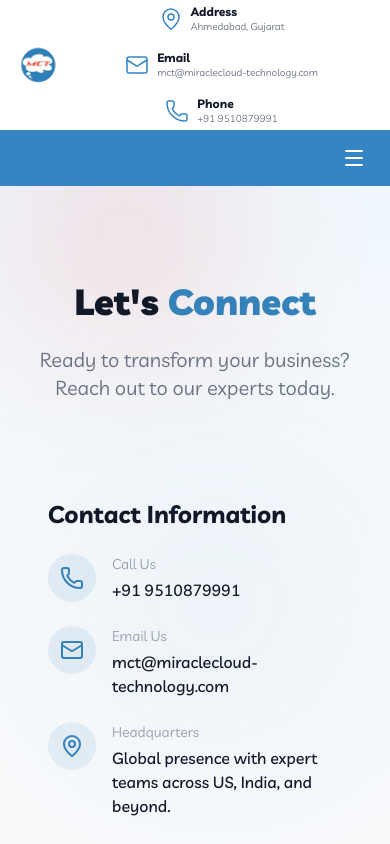
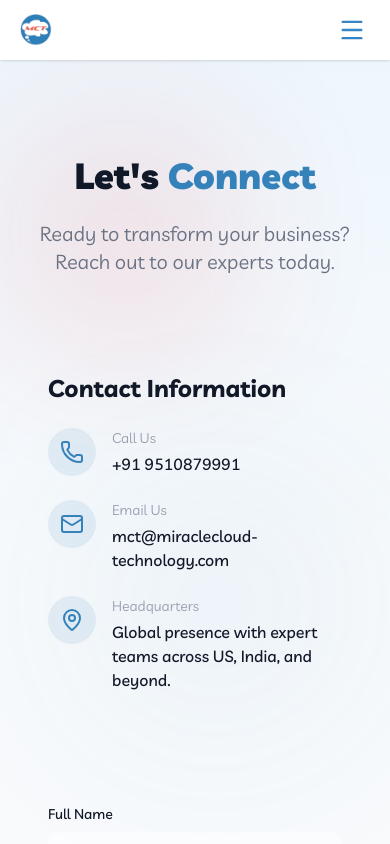
Before and after one commit to kanan756/MCT-Website, a Next.js app: page /contact in a window 390 px wide. Shown: the top 844 px of the page. Built offline with nearby package versions, Linux system fonts and the light colour scheme.

Commit message:
Fix navbar mobile responsiveness

```diff
--- a/src/app/page.tsx
+++ b/src/app/page.tsx
@@ -105,16 +105,16 @@ export default function Home() {
         <div className="max-w-7xl mx-auto px-4 sm:px-6 lg:px-8 w-full relative z-10 flex h-full items-center">
 
           {/* Left Content */}
-          <div className="w-full lg:w-[70%] xl:w-[75%] lg:-ml-12 xl:-ml-24 pt-20">
+          <div className="w-full lg:w-[50%] xl:w-[45%] pt-10 lg:pt-20 relative z-30">
             <motion.div initial={{ opacity: 0, y: 30 }} animate={{ opacity: 1, y: 0 }} transition={{ duration: 0.8 }}>
               <div className="flex items-center gap-4 mb-6">
                  <div className="w-10 h-[2px] bg-[#3b82f6]"></div>
                  <span className="text-white font-bold tracking-widest text-sm uppercase">IT Software & Design</span>
               </div>
-              <h1 className="text-3xl sm:text-4xl md:text-5xl lg:text-[48px] xl:text-[56px] font-black text-white leading-[1.2] tracking-tight mb-10 uppercase relative z-20">
+              <h1 className="text-4xl sm:text-5xl lg:text-[42px] xl:text-[48px] font-black text-white leading-[1.2] tracking-tight mb-10 uppercase relative z-20">
                 Leading IT & Software <br className="hidden sm:block" />
                 {/* Typewriter Effect (Animation 5) */}
-                <span className="text-transparent bg-clip-text bg-gradient-to-r from-white to-gray-400 animate-typewriter inline-block align-bottom max-w-full overflow-hidden text-ellipsis text-2xl sm:text-4xl md:text-5xl lg:text-[48px] xl:text-[56px]">Development Company</span>
+                <span className="text-transparent bg-clip-text bg-gradient-to-r from-white to-gray-400 animate-typewriter inline-block align-bottom max-w-full overflow-hidden text-ellipsis text-3xl sm:text-5xl lg:text-[42px] xl:text-[48px]">Development Company</span>
               </h1>
 
               {/* Pulse / Ripple Effect on Button (Animation 4) */}
--- a/src/components/Navbar.tsx
+++ b/src/components/Navbar.tsx
@@ -20,29 +20,30 @@ export default function Navbar() {
   ];
 
   return (
-    <nav className="w-full z-50 bg-white">
+    <nav className="w-full z-50 bg-white sticky md:static top-0 shadow-sm md:shadow-none">
       {/* Top Bar */}
       <div className="max-w-7xl mx-auto px-4 sm:px-6 lg:px-8">
-        <div className="flex flex-row items-center justify-between py-1 gap-2 w-full overflow-hidden">
+        <div className="flex flex-row items-center justify-between py-2 md:py-1 gap-2 w-full">
           <div className="flex-shrink-0">
             <Link href="/" className="flex items-center">
-              <img src="/mct_logo.png" alt="MCT IT Solutions" className="h-[45px] md:h-[55px] lg:h-[65px] w-auto object-contain" />
+              <img src="/mct_logo.png" alt="MCT IT Solutions" className="h-[40px] sm:h-[45px] md:h-[55px] lg:h-[65px] w-auto object-contain" />
             </Link>
           </div>
 
-          <div className="flex flex-wrap justify-center items-center gap-4 md:gap-6 xl:gap-8 w-full lg:w-auto">
+          {/* Contact Info - Hidden on mobile, visible on tablet/desktop */}
+          <div className="hidden md:flex flex-wrap justify-end items-center gap-4 lg:gap-6 xl:gap-8 w-full lg:w-auto">
             <div className="flex items-center gap-2 lg:gap-3">
-              <MapPin className="text-[#3585c5] w-6 h-6 lg:w-8 lg:h-8" strokeWidth={1.5} />
+              <MapPin className="text-[#3585c5] w-5 h-5 lg:w-8 lg:h-8" strokeWidth={1.5} />
               <div className="text-left">
                 <p className="font-bold text-xs lg:text-sm text-gray-900 leading-tight">Address</p>
                 <p className="text-[10px] lg:text-xs text-gray-500">Ahmedabad, Gujarat</p>
               </div>
             </div>
 
-            <div className="hidden md:block w-px h-8 lg:h-10 bg-gray-200"></div>
+            <div className="hidden lg:block w-px h-8 lg:h-10 bg-gray-200"></div>
 
             <div className="flex items-center gap-2 lg:gap-3">
-              <Mail className="text-[#3585c5] w-6 h-6 lg:w-8 lg:h-8" strokeWidth={1.5} />
+              <Mail className="text-[#3585c5] w-5 h-5 lg:w-8 lg:h-8" strokeWidth={1.5} />
               <div className="text-left">
                 <p className="font-bold text-xs lg:text-sm text-gray-900 leading-tight">Email</p>
                 <p className="text-[10px] lg:text-xs text-gray-500">mct@miraclecloud-technology.com</p>
@@ -51,37 +52,47 @@ export default function Navbar() {
 
             <div className="hidden xl:block w-px h-10 bg-gray-200"></div>
 
-            <div className="flex items-center gap-2 lg:gap-3">
-              <Phone className="text-[#3585c5] w-6 h-6 lg:w-8 lg:h-8" strokeWidth={1.5} />
+            <div className="hidden lg:flex items-center gap-2 lg:gap-3">
+              <Phone className="text-[#3585c5] w-5 h-5 lg:w-8 lg:h-8" strokeWidth={1.5} />
               <div className="text-left">
                 <p className="font-bold text-xs lg:text-sm text-gray-900 leading-tight">Phone</p>
                 <p className="text-[10px] lg:text-xs text-gray-500">+91 9510879991</p>
               </div>
             </div>
           </div>
+
+          {/* Mobile menu button (Moved to Top Bar for mobile) */}
+          <div className="md:hidden flex items-center justify-end">
+            <button
+              onClick={() => setIsOpen(!isOpen)}
+              className="inline-flex items-center justify-center p-2 rounded-md text-[#3585c5] hover:bg-gray-100 focus:outline-none"
+            >
+              {isOpen ? <X className="h-7 w-7" /> : <Menu className="h-7 w-7" />}
+            </button>
+          </div>
         </div>
       </div>
 
-      {/* Main Blue Nav Bar */}
-      <div className="bg-[#3585c5] text-white sticky top-0">
+      {/* Main Blue Nav Bar - Hidden on mobile, sticky on desktop */}
+      <div className="hidden md:block bg-[#3585c5] text-white sticky top-0 z-40">
         <div className="max-w-7xl mx-auto px-4 sm:px-6 lg:px-8 flex items-center justify-between h-14">
 
           {/* Desktop Links */}
-          <div className="hidden md:flex items-center space-x-8 h-full">
+          <div className="flex items-center space-x-6 lg:space-x-8 h-full">
             {links.map((link) => (
               <Link
                 key={link.name}
                 href={link.href}
                 onClick={() => setActiveLink(link.href)}
-                className={`text-sm font-bold uppercase transition-colors h-full flex items-center border-t-2 hover:border-white ${activeLink === link.href ? 'border-white' : 'border-transparent'}`}
+                className={`text-xs lg:text-sm font-bold uppercase transition-colors h-full flex items-center border-t-2 hover:border-white ${activeLink === link.href ? 'border-white' : 'border-transparent'}`}
               >
                 {link.name}
               </Link>
             ))}
           </div>
 
-          <div className="hidden md:flex items-center gap-5">
-            <div className="flex items-center gap-4">
+          <div className="flex items-center gap-3 lg:gap-5">
+            <div className="flex items-center gap-3 lg:gap-4">
               <Link href="#" className="hover:text-gray-200 transition-colors">
                 <svg xmlns="http://www.w3.org/2000/svg" width="16" height="16" viewBox="0 0 24 24" fill="none" stroke="currentColor" strokeWidth="2" strokeLinecap="round" strokeLinejoin="round"><path d="M18 2h-3a5 5 0 0 0-5 5v3H7v4h3v8h4v-8h3l1-4h-4V7a1 1 0 0 1 1-1h3z"></path></svg>
               </Link>
@@ -96,39 +107,39 @@ export default function Navbar() {
               </Link>
             </div>
           </div>
-
-          {/* Mobile menu button */}
-          <div className="md:hidden flex items-center w-full justify-end">
-            <button
-              onClick={() => setIsOpen(!isOpen)}
-              className="inline-flex items-center justify-center p-2 rounded-md text-white hover:bg-blue-700 focus:outline-none"
-            >
-              {isOpen ? <X className="h-6 w-6" /> : <Menu className="h-6 w-6" />}
-            </button>
-          </div>
         </div>
       </div>
 
-      {/* Mobile Menu */}
+      {/* Mobile Menu Dropdown */}
       <AnimatePresence>
         {isOpen && (
           <motion.div
             initial={{ opacity: 0, height: 0 }}
             animate={{ opacity: 1, height: "auto" }}
             exit={{ opacity: 0, height: 0 }}
-            className="md:hidden bg-[#3585c5] border-t border-blue-600 overflow-hidden"
+            className="md:hidden bg-white border-t border-gray-100 overflow-hidden shadow-lg absolute w-full"
           >
-            <div className="px-4 py-4 space-y-1">
+            <div className="px-4 py-4 space-y-2 flex flex-col">
               {links.map((link) => (
                 <Link
                   key={link.name}
                   href={link.href}
-                  className="text-white hover:bg-blue-700 block px-3 py-2 rounded-md text-base font-bold uppercase"
+                  className="text-gray-800 hover:text-[#3585c5] hover:bg-blue-50 block px-4 py-3 rounded-md text-sm font-bold uppercase transition-colors"
                   onClick={() => setIsOpen(false)}
                 >
                   {link.name}
                 </Link>
               ))}
+              <div className="mt-4 pt-4 border-t border-gray-100 flex flex-col gap-3 px-4">
+                <div className="flex items-center gap-3">
+                  <Mail className="text-[#3585c5] w-5 h-5" />
+                  <span className="text-xs font-semibold text-gray-700">mct@miraclecloud-technology.com</span>
+                </div>
+                <div className="flex items-center gap-3">
+                  <Phone className="text-[#3585c5] w-5 h-5" />
+                  <span className="text-xs font-semibold text-gray-700">+91 9510879991</span>
+                </div>
+              </div>
             </div>
           </motion.div>
         )}
```
